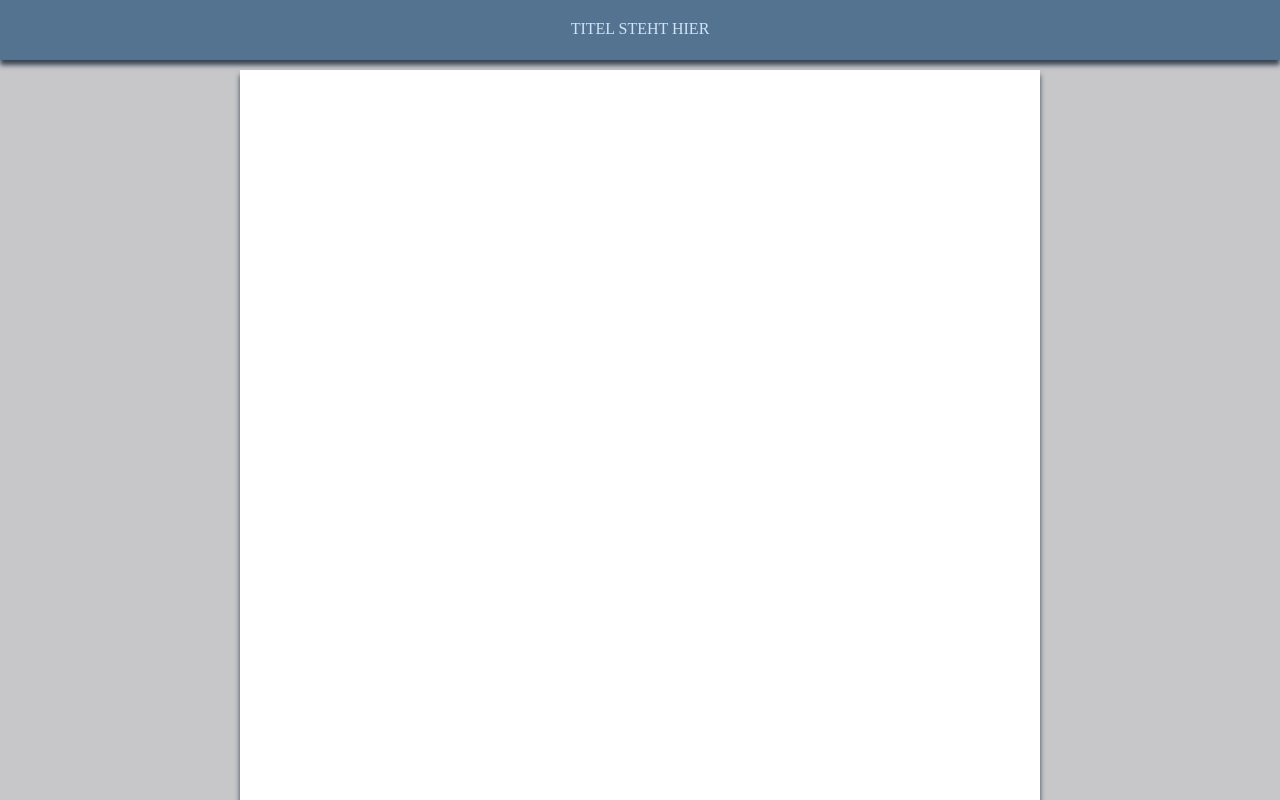
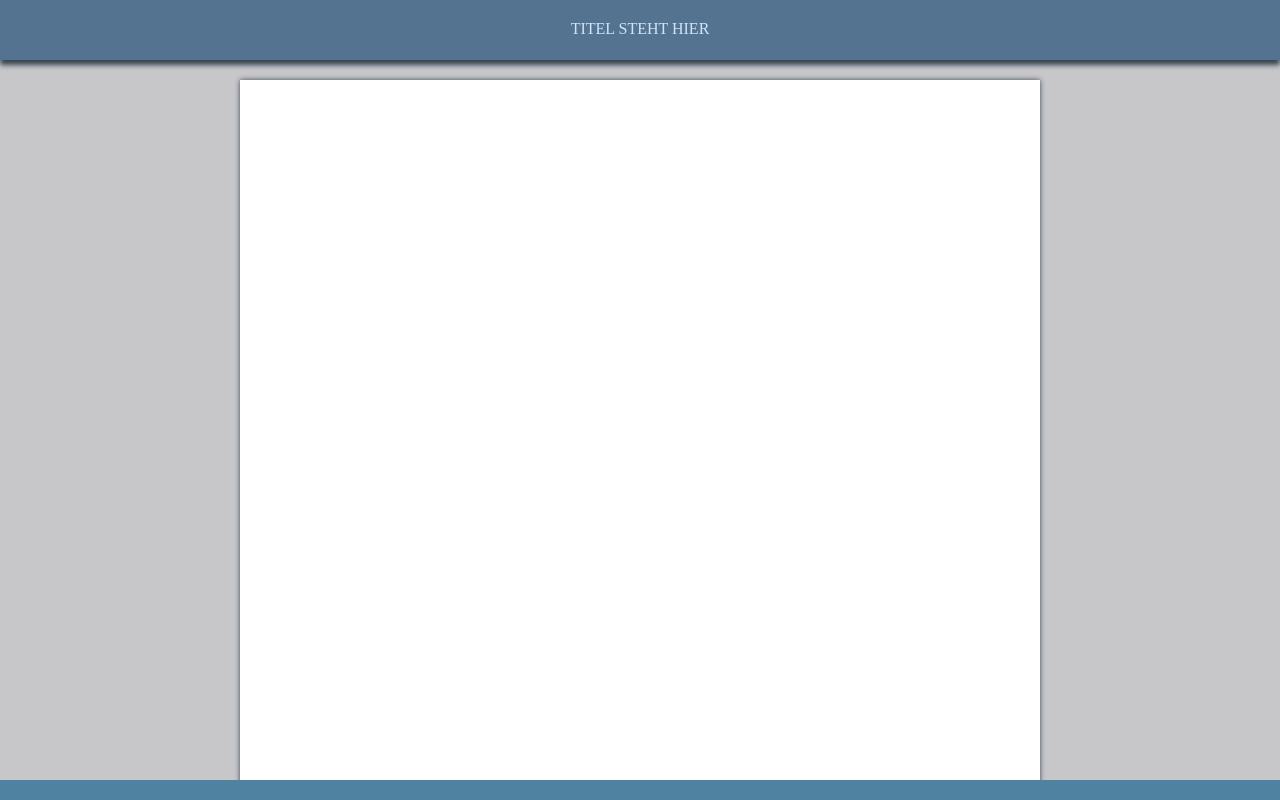
Before and after one commit to TokeyChan/slugline, an Electron app: page views/index.html in a window 1280 px wide. Drawn offline with Linux system fonts and the light colour scheme.

Commit message:
html layout

```diff
--- a/stylesheets/index.css
+++ b/stylesheets/index.css
@@ -1,5 +1,6 @@
 :root {
     --darkblue: rgb(84, 115, 145);
+    --lightblue: rgb(79, 129, 161);
     --lightgray: rgb(199, 199, 202);
     --shadow: rgb(55, 67, 80);
 }
@@ -7,9 +8,14 @@ body {
     margin: 0;
     background-color: var(--lightgray);
 }
+#main_container {
+    display: grid;
+    grid-template-rows: 60px 1fr 20px;
+    height: 100vh;
+}
 #header {
-    height: 60px;
-    background-color: rgb(84, 115, 145);
+    grid-row: 1;
+    background-color: var(--darkblue);
     display: grid;
     grid-template-columns: 1fr 1fr 1fr;
     box-shadow: 0px 5px 5px var(--shadow);
@@ -22,18 +28,28 @@ body {
     color:rgb(207, 228, 248);
 }
 #writer_container {
-    height: calc(100vh - 60px);
+    grid-row: 2;
     display: grid;
     overflow: scroll;
     overscroll-behavior: contain;
 }
 #writer_main {
+    position: relative;
+    padding-top: 5px;
+    padding-bottom: 20px;
+}
+.page {
     background-color: rgb(255, 255, 255);
-    box-shadow: 0px 5px 5px var(--shadow);
-    position: relative;
-    margin-top: 10px;
-    height: 300vh;
+    width: 800px;
+    height: 1130px;
+    margin-top: 15px;
+    box-shadow: 0px 0px 5px var(--shadow);
 }
+#footer {
+    grid-row: 3;
+    background-color: var(--lightblue);
+}
+
 @media only screen and (max-width: 800px)
 {
     #writer_container {
--- a/views/index.html
+++ b/views/index.html
@@ -8,6 +8,7 @@
     <title>Document</title>
 </head>
     <body>
+        <div id="main_container">
             <div id="header">
                 <div id="header_left">
 
@@ -25,11 +26,20 @@
 
                 </div>
                 <div id="writer_main">
+                    <div class="page">
 
+                    </div>
+                    <div class="page">
+
+                    </div>
                 </div>
                 <div class="writer_sibling right">
 
                 </div>
             </div>
+            <div id="footer">
+
+            </div>
+        </div>
     </body>
 </html>
```
Lines whose indentation alone changed are shown as unchanged.
